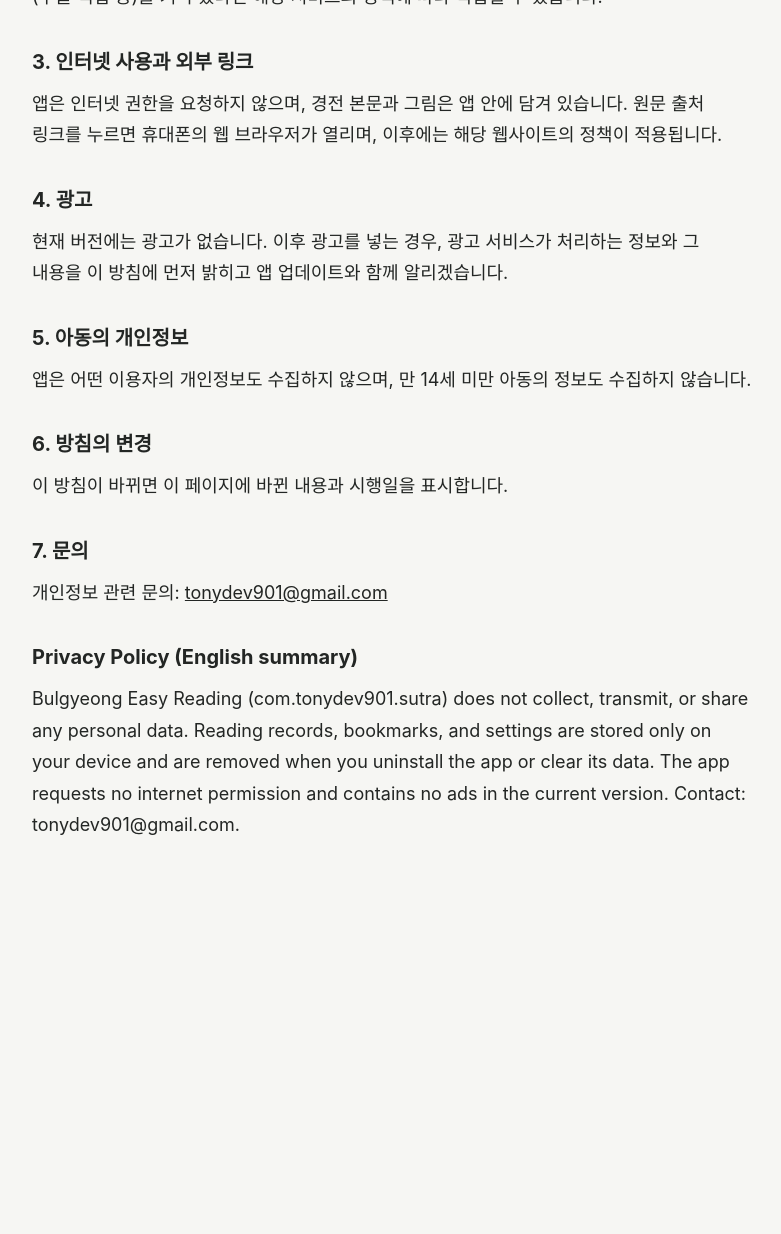
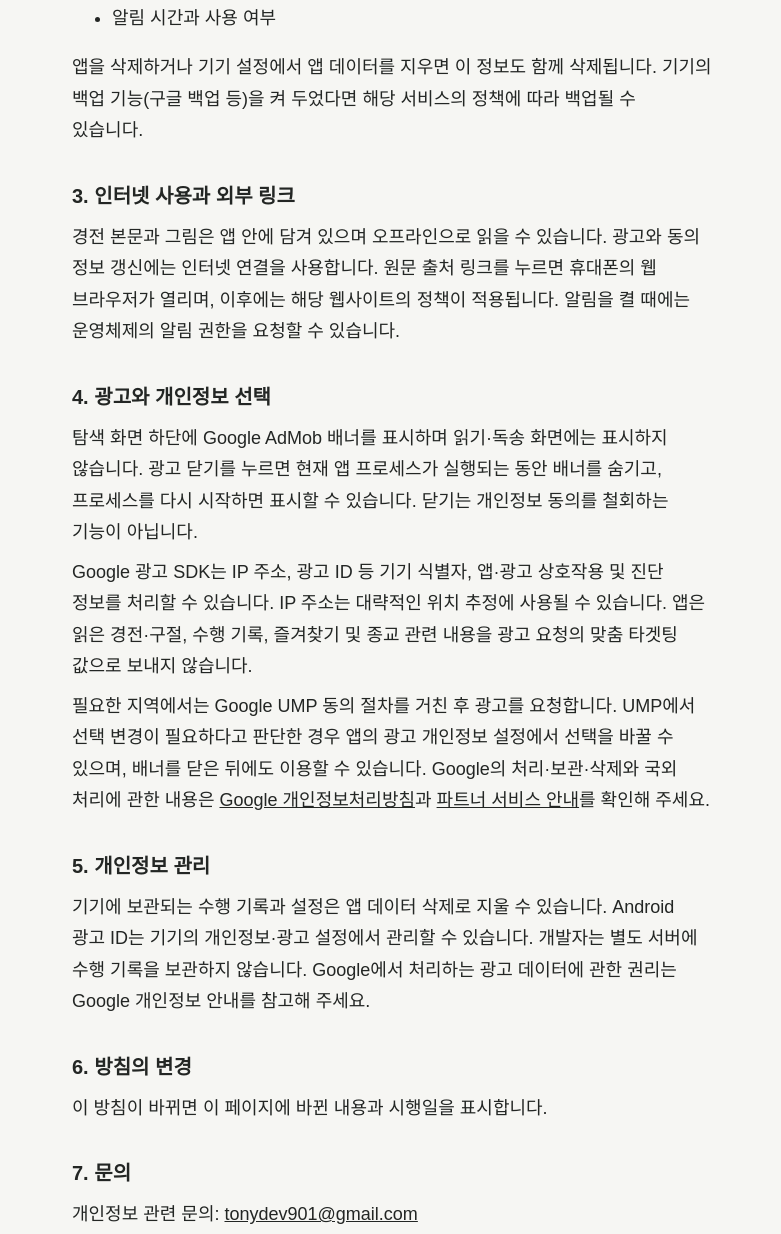
Before and after one commit to wilgon456/sutra-app-privacy, a plain HTML site: page index.html in a window 1280 px wide. Shown: the part 588-1822 px from the top of the page, without its empty margins (248-1029 px from the left). Before the commit the page ends 1501 px from the top, so only its background shows below. Drawn offline with Linux system fonts and the light colour scheme.

Commit message:
Document Android AdMob banners and privacy choices

```diff
--- a/index.html
+++ b/index.html
@@ -3,10 +3,10 @@
 <head>
 <meta charset="utf-8">
 <meta name="viewport" content="width=device-width, initial-scale=1">
-<title>불경 쉬운 읽기 개인정보처리방침</title>
+<title>쉬운 불경 개인정보처리방침</title>
 <style>
-body { margin: 0; background: #F6F6F3; color: #232624; font-family: -apple-system, 'Apple SD Gothic Neo', 'Noto Sans KR', 'Malgun Gothic', sans-serif; font-size: 18px; line-height: 1.75; word-break: keep-all; overflow-wrap: break-word; }
-main { max-width: 720px; margin: 0 auto; padding: 40px 20px 64px; }
+body { margin: 0; background: #F6F6F3; color: #232624; font-family: 'Noto Sans KR', 'Malgun Gothic', 'Apple SD Gothic Neo', sans-serif; font-size: 18px; line-height: 1.75; word-break: keep-all; overflow-wrap: break-word; }
+main { max-width: 640px; margin: 0 auto; padding: 40px 20px 64px; }
 h1 { font-size: 28px; line-height: 1.4; margin: 0 0 8px; }
 h2 { font-size: 20px; margin: 32px 0 8px; }
 p, li { margin: 0 0 8px; }
@@ -16,38 +16,57 @@ a { color: #232624; }
 </head>
 <body>
 <main>
-<h1>불경 쉬운 읽기 개인정보처리방침</h1>
-<p class="meta">앱 ID: com.tonydev901.sutra · 시행일: 2026년 10월 20일</p>
+<h1>쉬운 불경 개인정보처리방침</h1>
+<p class="meta">앱 ID: com.tonydev901.sutra · 광고 포함 Android 버전 안내 · 개정일: 2026년 11월 7일</p>
 
+<section>
 <h2>1. 수집하는 개인정보</h2>
-<p>불경 쉬운 읽기(이하 ‘앱’)는 이용자의 개인정보를 수집하지 않습니다. 회원가입·로그인이 없으며, 이름·연락처·위치·기기 식별자 등을 요청하거나 전송하지 않습니다.</p>
+<p>쉬운 불경(이하 ‘앱’)은 회원가입·로그인 없이 사용할 수 있으며 이름·연락처를 입력받지 않습니다. 광고 포함 Android 버전에서는 Google AdMob과 UMP가 광고 제공·측정·부정 사용 방지 및 동의 관리에 필요한 데이터를 처리합니다. 이 처리와 기기에만 보관되는 수행 기록을 아래에 구분해 안내합니다.</p>
 
+</section>
+<section>
 <h2>2. 기기에만 저장되는 정보</h2>
 <p>앱은 이용 편의를 위해 다음 정보를 <b>이용자의 기기 안에만</b> 저장합니다. 이 정보는 개발자나 다른 곳으로 전송되지 않습니다.</p>
 <ul>
 <li>읽었다고 표시한 날짜와 구절</li>
 <li>읽던 자리, 즐겨찾기, 매일 읽을 경전</li>
 <li>글씨 크기 설정</li>
+<li>알림 시간과 사용 여부</li>
 </ul>
 <p>앱을 삭제하거나 기기 설정에서 앱 데이터를 지우면 이 정보도 함께 삭제됩니다. 기기의 백업 기능(구글 백업 등)을 켜 두었다면 해당 서비스의 정책에 따라 백업될 수 있습니다.</p>
 
+</section>
+<section>
 <h2>3. 인터넷 사용과 외부 링크</h2>
-<p>앱은 인터넷 권한을 요청하지 않으며, 경전 본문과 그림은 앱 안에 담겨 있습니다. 원문 출처 링크를 누르면 휴대폰의 웹 브라우저가 열리며, 이후에는 해당 웹사이트의 정책이 적용됩니다.</p>
+<p>경전 본문과 그림은 앱 안에 담겨 있으며 오프라인으로 읽을 수 있습니다. 광고와 동의 정보 갱신에는 인터넷 연결을 사용합니다. 원문 출처 링크를 누르면 휴대폰의 웹 브라우저가 열리며, 이후에는 해당 웹사이트의 정책이 적용됩니다. 알림을 켤 때에는 운영체제의 알림 권한을 요청할 수 있습니다.</p>
 
-<h2>4. 광고</h2>
-<p>현재 버전에는 광고가 없습니다. 이후 광고를 넣는 경우, 광고 서비스가 처리하는 정보와 그 내용을 이 방침에 먼저 밝히고 앱 업데이트와 함께 알리겠습니다.</p>
+</section>
+<section>
+<h2>4. 광고와 개인정보 선택</h2>
+<p>탐색 화면 하단에 Google AdMob 배너를 표시하며 읽기·독송 화면에는 표시하지 않습니다. 광고 닫기를 누르면 현재 앱 프로세스가 실행되는 동안 배너를 숨기고, 프로세스를 다시 시작하면 표시할 수 있습니다. 닫기는 개인정보 동의를 철회하는 기능이 아닙니다.</p>
+<p>Google 광고 SDK는 IP 주소, 광고 ID 등 기기 식별자, 앱·광고 상호작용 및 진단 정보를 처리할 수 있습니다. IP 주소는 대략적인 위치 추정에 사용될 수 있습니다. 앱은 읽은 경전·구절, 수행 기록, 즐겨찾기 및 종교 관련 내용을 광고 요청의 맞춤 타겟팅 값으로 보내지 않습니다.</p>
+<p>필요한 지역에서는 Google UMP 동의 절차를 거친 후 광고를 요청합니다. UMP에서 선택 변경이 필요하다고 판단한 경우 앱의 광고 개인정보 설정에서 선택을 바꿀 수 있으며, 배너를 닫은 뒤에도 이용할 수 있습니다. Google의 처리·보관·삭제와 국외 처리에 관한 내용은 <a href="https://policies.google.com/privacy">Google 개인정보처리방침</a>과 <a href="https://policies.google.com/technologies/partner-sites">파트너 서비스 안내</a>를 확인해 주세요.</p>
 
-<h2>5. 아동의 개인정보</h2>
-<p>앱은 어떤 이용자의 개인정보도 수집하지 않으며, 만 14세 미만 아동의 정보도 수집하지 않습니다.</p>
+</section>
+<section>
+<h2>5. 개인정보 관리</h2>
+<p>기기에 보관되는 수행 기록과 설정은 앱 데이터 삭제로 지울 수 있습니다. Android 광고 ID는 기기의 개인정보·광고 설정에서 관리할 수 있습니다. 개발자는 별도 서버에 수행 기록을 보관하지 않습니다. Google에서 처리하는 광고 데이터에 관한 권리는 Google 개인정보 안내를 참고해 주세요.</p>
 
+</section>
+<section>
 <h2>6. 방침의 변경</h2>
 <p>이 방침이 바뀌면 이 페이지에 바뀐 내용과 시행일을 표시합니다.</p>
 
+</section>
+<section>
 <h2>7. 문의</h2>
 <p>개인정보 관련 문의: <a href="mailto:tonydev901@gmail.com">tonydev901@gmail.com</a></p>
 
+</section>
+<section>
 <h2>Privacy Policy (English summary)</h2>
-<p>Bulgyeong Easy Reading (com.tonydev901.sutra) does not collect, transmit, or share any personal data. Reading records, bookmarks, and settings are stored only on your device and are removed when you uninstall the app or clear its data. The app requests no internet permission and contains no ads in the current version. Contact: tonydev901@gmail.com.</p>
+<p>Easy Sutra (com.tonydev901.sutra) keeps reading records, bookmarks and settings on your device. The ad-supported Android version uses Google AdMob and UMP, which may process network, device, interaction and diagnostic data. Reading history and religious content are not supplied as ad targeting. Bottom banners can be dismissed for the current app process and are hidden on reading and chanting screens. Consent options are available where required. Contact: tonydev901@gmail.com.</p>
+</section>
 </main>
 </body>
 </html>
```
